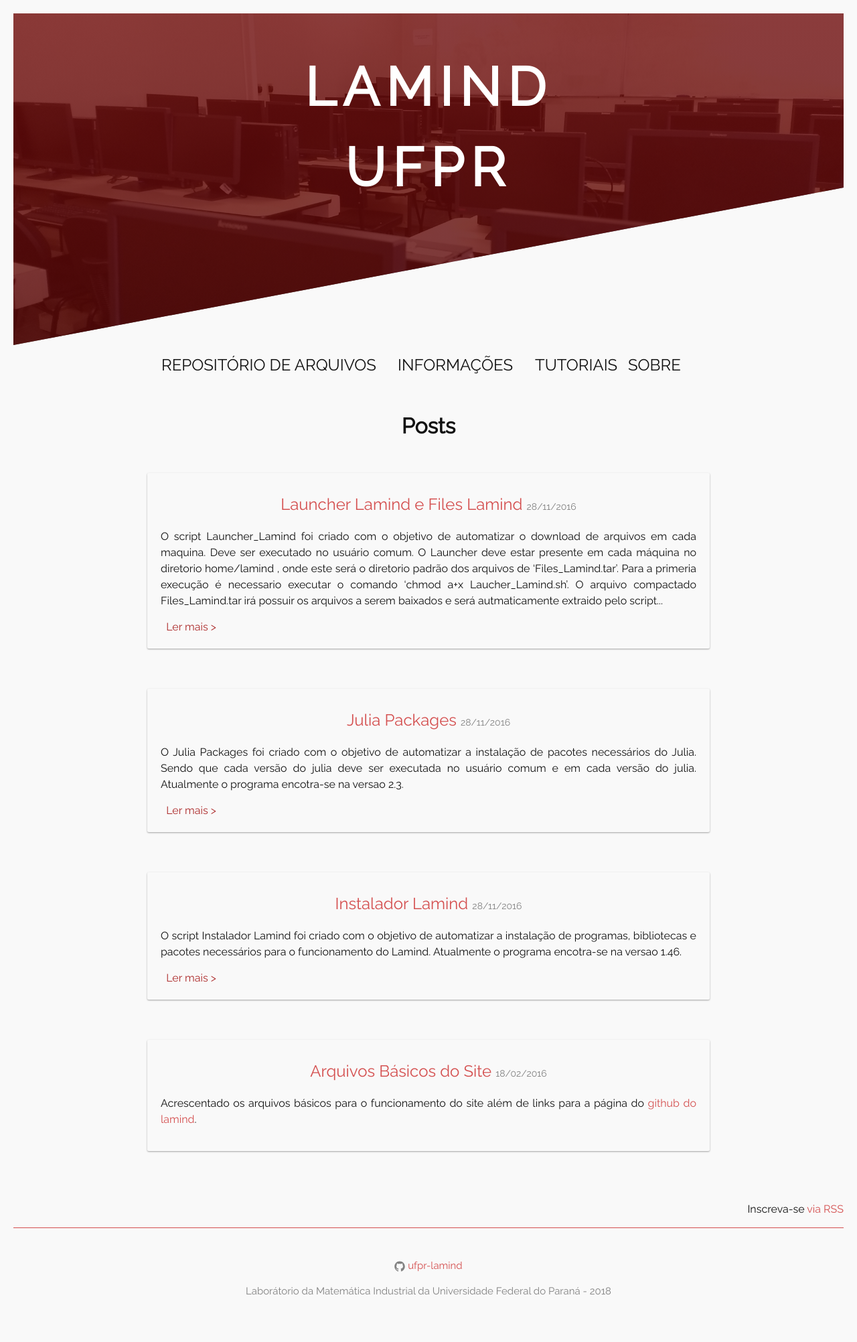
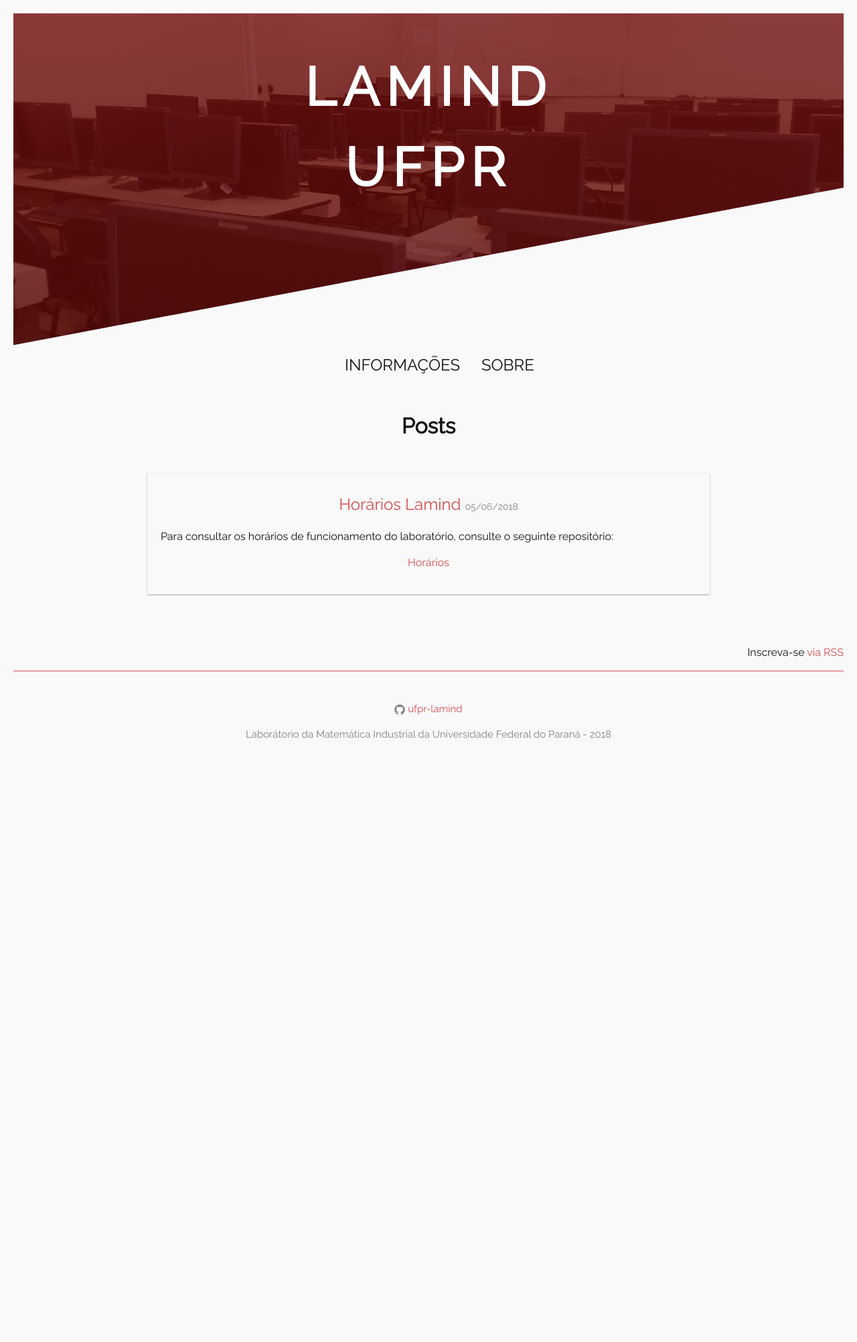
Before and after one commit to ufpr-lamind/ufpr-lamind.github.io, a Jekyll site: the page built from index.html, in a window 1280 px wide. Shown: the whole page at 67% size. Built offline with Jekyll 4.4.1, drawn with Linux system fonts in a browser that asks for light colours; after the commit the page ends 1172 px from its top, so only the background shows below that.

Commit message:
Remove files and tutorials, updated trainees

```diff
--- a/_config.yml
+++ b/_config.yml
@@ -16,5 +16,6 @@
 
 # Build settings
 coordenador: Abel Soares Siqueira
-estagiario: André Andrioli Buhler
-estagiario: Andressa de Oliveira
+estagiario: Filipe Fenrich Niespodzinski
+estagiario: Julio Parodi
+estagiario: Renan Oclides
--- a/_posts/2016-02-18-Arquivos Iniciais.markdown
+++ /dev/null
@@ -1,8 +0,0 @@
----
-layout: post
-title:  "Arquivos Básicos do Site"
-date:   2016-02-18
-categories: files links tutorial
----
-Acrescentado os arquivos básicos para o funcionamento do site além de links para
-a página do [github do lamind](https://github.com/ufpr-lamind/tutoriais).
--- a/_posts/2016-11-28-Instalador-Lamind.markdown
+++ /dev/null
@@ -1,81 +0,0 @@
----
-layout: post
-title:  "Instalador Lamind"
-date:   2016-11-28
-categories: instalacao
----
-
-# Introdução
-O script Instalador Lamind foi criado com o objetivo de automatizar a instalação
-de programas, bibliotecas e pacotes necessários para o funcionamento do Lamind.
-Atualmente o programa encotra-se na versao 1.46.
-
-
-# Lista do conteúdo da última versão
-
-## Programas
-- Atom
-    - Ink
-    - Julia-client
-    - Language-julia
-    - Language-matlab-octave
-- Build-esssential
-- CMake
-- Curl
-- IPython3-notebook
-- G++
-- Geany
-- Gems
-- Geogebra
-- GFortran
-- Git
-- Jekyll
-- Julia
-  - 0.4.6
-  - 0.5.0
-- Jupyter
-- Latex-completions
-- Make
-- Nodejs
-- Octave
-- Python
-  - Python-dev
-  - Python-pip
-  - Python-setuptools
-- Python 3
-  - Pip3
-  - Python3-matplotlib
-  - Python3-pip
-  - Python3-yaml
-- R
-- RStudio
-- Ruby
-  - Ruby2.2
-  - Ruby2.2-dev
-- Ssh
-- Subversion
-- Texlive-latex-extra
-- texlive-full
-- Unrar
-- Vim
-
-## Repositorios
- - deb http://star-www.st-andrews.ac.uk/cran/bin/linux/ubuntu trusty/ (R e Rstudio)
- - ppa:webupd8team/atom (Atom)
- - ppa:brightbox/ruby-ng-experimental (Ruby 2.2)
-
-## Bibliotecas
-- libjpeg62 (R e RStudio)
-- libgsl0ldbl (CUTEst)
-- libgsl0-dev (CUTEst)
-- urllib3[secure] (Julia via pip)
-
-## Chaves
-- E084DAB9  (R e RStudio)
-
-## Atalhos
-  - julia-2e358ce975/bin/julia -> julia-0.4.6
-  - julia-3c9d75391c/bin/julia -> julia
-
-# Links para download
- - [Instalador Lamind](http://ufpr-lamind.github.io/files/Instalador-Lamind.sh)
--- a/_posts/2016-11-28-Julia-Packages.markdown
+++ /dev/null
@@ -1,39 +0,0 @@
----
-layout: post
-title:  "Julia Packages"
-date:   2016-11-28
-categories: instalacao
----
-# Introdução
-O Julia Packages foi criado com o objetivo de automatizar a instalação
-de  pacotes necessários do Julia. Sendo que cada versão do julia deve ser
-executada no usuário comum e em cada versão do julia.
-Atualmente o programa encotra-se na versao 2.3.
-
-
-# Lista do conteúdo da última versão
-
-## Pacotes
-- Atom
-- Cbc
-- Clp
-- CUTEst
-- Gadfly
-- GR
-- IJulia
-- ImageMagick
-- Images
-- Immerse
-- Ipopt
-- JuMP
-- Plots
-- PyCall
-- PyPlot
-- Qwt
-- Rdatasets
-- TimeIt
-- UnicodePlots
-- Winston
-
-# Links para download
- - [Julia-Packages](http://ufpr-lamind.github.io/files/Julia-Packages.jl)
--- a/_posts/2016-11-28-Launcher_Lamind-e-Files_Lamind.markdown
+++ /dev/null
@@ -1,22 +0,0 @@
----
-layout: post
-title:  "Launcher Lamind e Files Lamind"
-date:   2016-11-28
-categories: instalacao
----
-
-# Introdução
-O script Launcher_Lamind foi criado com o objetivo de automatizar o download de
-arquivos em cada maquina. Deve ser executado no usuário comum. O Launcher deve
-estar presente em cada máquina no diretorio home/lamind , onde este será o
-diretorio padrão dos arquivos de 'Files_Lamind.tar'. Para a primeria execução é
-necessario executar o comando 'chmod a+x  Laucher_Lamind.sh'.
-O arquivo compactado Files_Lamind.tar irá possuir os arquivos a serem baixados e
-será autmaticamente extraido pelo script 'Launcher_Lamind' na pasta
-'Files_Lamind'.
-Atualmente o programa Launcher_Lamind encotra-se na versao 2.3 e o Files_Lamind
-encontra-se em constante mudança.
-
-# Links para download
- - [Launcher_Lamind](http://ufpr-lamind.github.io/files/Launcher_Lamind.jl)
- - [Files_Lamind](https://ufpr-lamind.github.io/files/Files_Lamind.tar)
--- /dev/null
+++ b/_posts/2018-06-05-Horarios-Lamind.markdown
@@ -0,0 +1,13 @@
+---
+layout: post
+title:  "Horários Lamind"
+date:   2018-06-05
+categories: informacao
+---
+
+# Horários Lamind
+Para consultar os horários de funcionamento do laboratório, consulte o seguinte repositório:
+
+<p style="text-align:center" markdown="1">
+  <a href="https://github.com/ufpr-lamind/tutoriais/blob/master/horario.md" markdown="1">Horários</a>
+</p>
--- a/_sass/_layout.scss
+++ b/_sass/_layout.scss
@@ -64,7 +64,7 @@
 
     line-height: 56px;
     margin-top: 0px;
-
+    text-align: center;
 
     .page-link {
         color: $text-color;
--- a/files.md
+++ /dev/null
@@ -1,10 +0,0 @@
----
-layout: page
-title: Repositório de Arquivos
-permalink: /files/
----
-- [Files_Lamind](https://ufpr-lamind.github.io/files/Files_Lamind.tar)
-- [Instalador-CUTEst](https://ufpr-lamind.github.io/files/Instalador-CUTEst.sh)
-- [Instalador-Lamind](https://ufpr-lamind.github.io/files/Instalador-Lamind.sh)
-- [Julia-Packages](https://ufpr-lamind.github.io/files/Julia-Packages.jl)
-- [Launcher_Lamind](http://ufpr-lamind.github.io/files/Launcher_Lamind.jl)
--- a/tutoriais.md
+++ /dev/null
@@ -1,20 +0,0 @@
----
-layout: page
-title: Tutoriais
-permalink: /tutoriais/
----
-Aqui serão listados os tutoriais desenvolvidos pelo coordenador e pelos
-estagiários para a manutenção do Lamind e para outros.
-
-
-## Linguagens
- - [Markdown](https://github.com/ufpr-lamind/tutoriais/blob/master/Markdown.md)
-
-## Programas
- - [Git](https://github.com/ufpr-lamind/tutoriais/blob/master/git.md)
- - [Jekyll](https://github.com/ufpr-lamind/tutoriais/blob/master/jekyll.md)
-
-## Sistemas Operacionais
- - [Instalando o Ubuntu](https://github.com/ufpr-lamind/tutoriais/blob/master/Instalando-Ubuntu.md)
- - [Instalando o Linux Mint](https://github.com/ufpr-lamind/tutoriais/blob/master/Instalando-Mint.md)
- - [Criando pendrive bootavel](https://github.com/ufpr-lamind/tutoriais/blob/master/usb.md)
```
Also changed, not shown: _posts/2016-02-.markdown (deleted, +0 -7 lines), about.md (+3 -2 lines), 5 other files.
